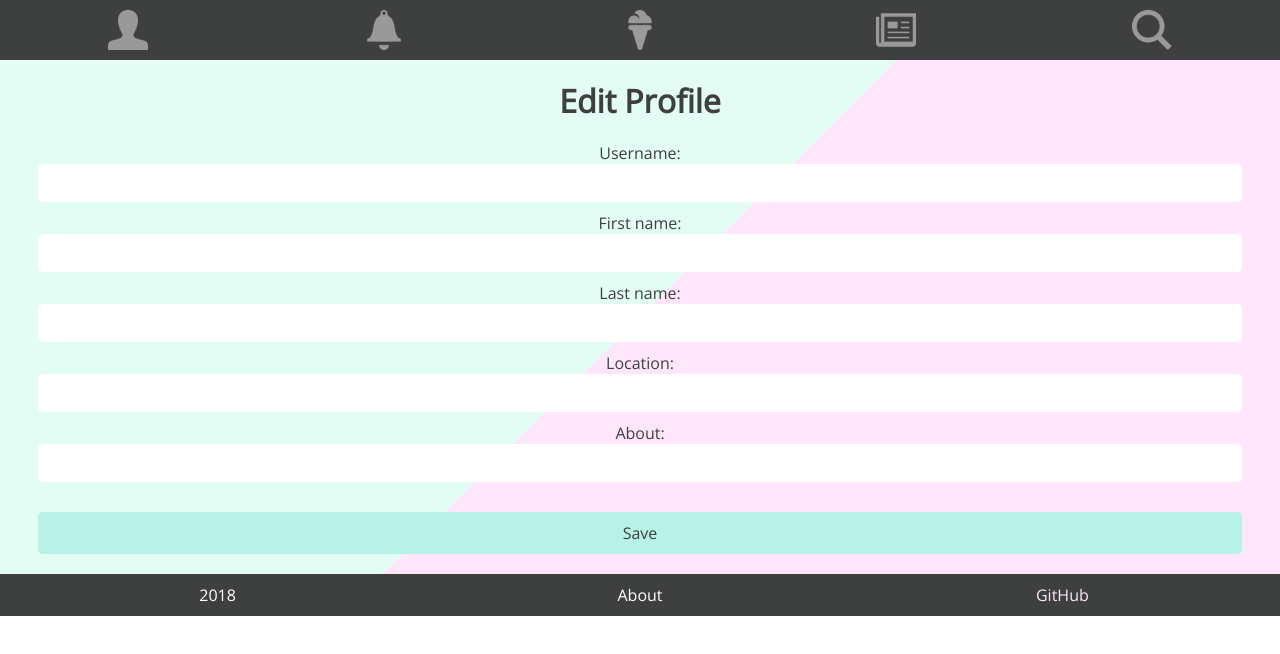
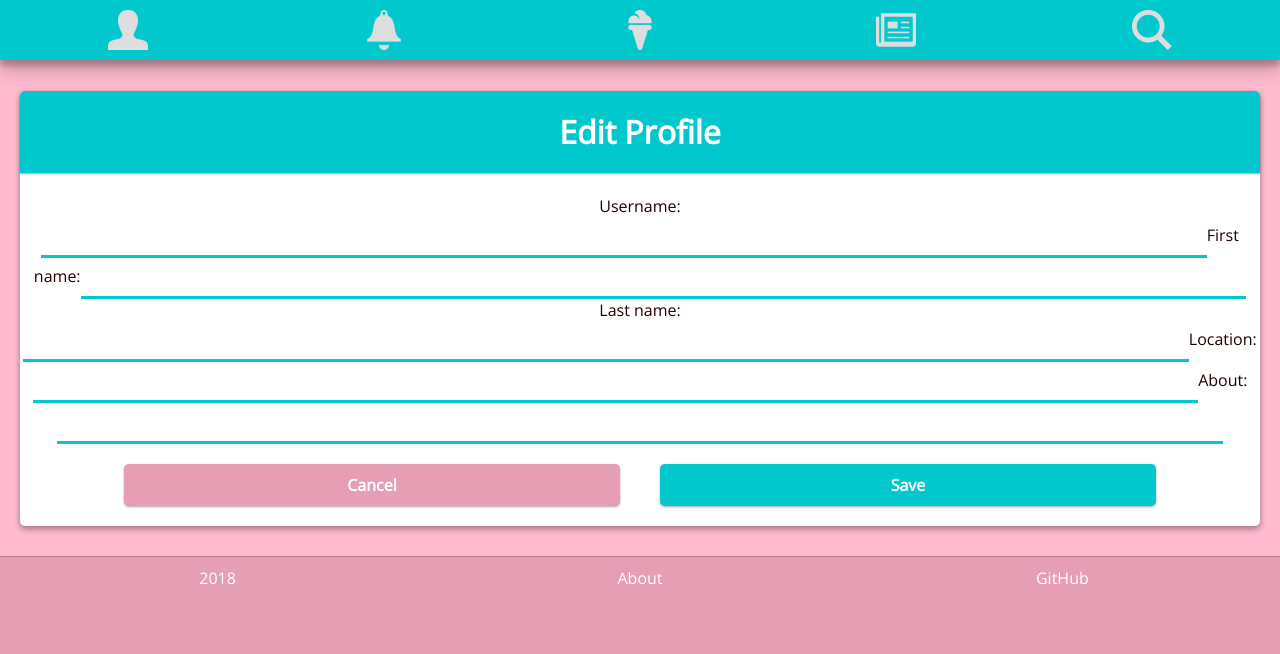
Before and after one commit to chingu-voyage4/Bears-Team-1, a React (Create React App) app: page /editprofile in a window 1280 px wide. Shown: the top 654 px of the page. Built offline with nearby package versions, Linux system fonts and the light colour scheme; no server answers.

Commit message:
Added Material Design Styling

```diff
--- a/package.json
+++ b/package.json
@@ -12,7 +12,7 @@
     "express": "^4.16.3",
     "lodash": "^4.17.5",
     "moment": "^2.22.0",
-    "mongoose": "^5.0.12",
+    "mongoose": "^5.0.13",
     "node-sass-chokidar": "^0.0.3",
     "prettier": "^1.11.1",
     "react": "^16.3.1",
@@ -41,7 +41,7 @@
     "expect": "^22.4.3",
     "husky": "^0.14.3",
     "jest": "^22.4.3",
-    "lint-staged": "^7.0.3",
+    "lint-staged": "^7.0.4",
     "mocha": "^5.0.5",
     "nodemon": "^1.17.3",
     "npm-run-all": "^4.1.2",
--- a/src/App.css
+++ b/src/App.css
@@ -3,9 +3,9 @@ body {
   padding: 0;
   font-family: "Open Sans", sans-serif;
   font-size: 16px;
-  color: #3e403f;
+  color: #200;
   line-height: 22px;
-  background: #ffffff;
+  background: #e59eb4;
 }
 
 .text-left {
@@ -87,10 +87,11 @@ body {
 }
 
 .navbar {
-  background: #3e403f;
+  background: #00c8cd;
   width: 100%;
   margin: 0;
   padding: 10px 0px 5px 0px;
+  box-shadow: 0 10px 20px rgba(0, 0, 0, 0.19), 0 6px 6px rgba(0, 0, 0, 0.23);
 }
 
 .navbar ul {
@@ -110,6 +111,7 @@ body {
 
 .navbar img {
   width: 40px;
+  filter: brightness(1.45);
 }
 
 .navbar--selected {
@@ -118,13 +120,12 @@ body {
 
 .profile {
   position: relative;
-  border-bottom: 10px solid #3e403f;
+  box-shadow: 0 3px 6px rgba(0, 0, 0, 0.16), 0 3px 6px rgba(0, 0, 0, 0.23);
 }
 
 .profile--background {
   height: 125px;
-  background: #ffffff;
-  background-image: linear-gradient(-225deg, #e3fdf5 50%, #ffe6fa 50%);
+  background: #9edfe2;
 }
 
 .profile--avatar {
@@ -134,7 +135,8 @@ body {
   border-radius: 50%;
   height: 100px;
   width: 100px;
-  background: #3e403f;
+  background: #200;
+  box-shadow: 0 10px 20px rgba(0, 0, 0, 0.1), 0 6px 6px rgba(0, 0, 0, 0.23);
 }
 
 .profile--button--edit-profile {
@@ -142,11 +144,11 @@ body {
   float: right;
   margin: 10px 3% 0px 0px;
   padding: 8px 12px;
-  background: #b8f2e6;
-  border: 0px solid #3e403f;
-  color: #3e403f;
+  background: #ffffff;
+  border: 0px solid #200;
+  color: #00c8cd;
   border-radius: 5px;
-  font-weight: normal;
+  font-weight: bold;
   font-family: "Open Sans", sans-serif;
   cursor: pointer;
 }
@@ -202,7 +204,7 @@ body {
 
 .profile--stats li a {
   text-decoration: none;
-  color: #3e403f;
+  color: #200;
 }
 
 .profile--stats-name {
@@ -212,27 +214,28 @@ body {
   font-weight: bold;
 }
 
-.profile--stats-number a {
-  font-weight: normal;
+.profile--stats-number {
+  font-weight: bold;
   text-decoration: none;
-  color: #3e403f;
+  color: #e59eb4;
+}
+
+.editprofile--container {
+  background: #ffbacf;
+  margin: 0 auto;
+  padding: 10px;
+  text-align: center;
 }
 
 .editprofile--form {
-  background: linear-gradient(-225deg, #e3fdf5 50%, #ffe6fa 50%);
-  margin: 0 auto;
+  margin: 20px 10px;
   padding: 0;
-  text-align: center;
-  color: #3e403f;
-}
-
-.editprofile {
-  margin: 0px;
-  padding: 30px 0px 30px 0px;
+  background: #ffffff;
+  border-radius: 5px;
+  box-shadow: 0 3px 6px rgba(0, 0, 0, 0.16), 0 3px 6px rgba(0, 0, 0, 0.23);
 }
 
 .editprofile--form label {
-  display: block;
   margin: 0 auto;
   padding-bottom: 10px;
 }
@@ -242,47 +245,79 @@ body {
   padding: 10px 3%;
   width: 88%;
   height: auto;
-  border: 0px solid #3e403f;
-  border-radius: 5px;
+  border: none;
+  border-bottom: 3px solid #00c8cd;
   background: #ffffff;
   resize: none;
   font-size: 16px;
-  display: block;
 }
 
 .editprofile--form label input:focus {
   outline: 0;
 }
 
-.editprofile--form--save {
+.editprofile--form--cancel {
+  display: inline-block;
   font-size: 16px;
-  width: 94%;
-  margin: 20px 0px 20px 0px;
+  width: 40%;
+  margin: 20px 20px 20px 20px;
   padding: 10px 25px;
-  background: #b8f2e6;
-  border: 0px solid #3e403f;
-  color: #3e403f;
+  background: #e59eb4;
+  border: 0px solid #200;
+  color: #ffffff;
   border-radius: 5px;
-  font-weight: normal;
+  font-weight: bold;
   font-family: "Open Sans", sans-serif;
   cursor: pointer;
+  box-shadow: 0 1px 3px rgba(0, 0, 0, 0.12), 0 1px 2px rgba(0, 0, 0, 0.24);
+}
+
+.editprofile--form--save {
+  display: inline-block;
+  font-size: 16px;
+  width: 40%;
+  margin: 20px 20px 20px 20px;
+  padding: 10px 25px;
+  background: #00c8cd;
+  border: 0px solid #200;
+  color: #ffffff;
+  border-radius: 5px;
+  font-weight: bold;
+  font-family: "Open Sans", sans-serif;
+  cursor: pointer;
+  box-shadow: 0 1px 3px rgba(0, 0, 0, 0.12), 0 1px 2px rgba(0, 0, 0, 0.24);
+}
+
+.editprofile--header {
+  padding: 30px 0px 30px 0px;
+  background: #00c8cd;
+  border-radius: 5px 5px 0 0;
+  color: #ffffff;
+  box-shadow: 0 1px 3px rgba(0, 0, 0, 0.12), 0 1px 2px rgba(0, 0, 0, 0.24);
+}
+
+.feed--container {
+  background: #ffbacf;
+  padding: 10px;
 }
 
 .feed--list {
   list-style: none;
-  background: #ffffff;
+  background: #ffbacf;
   padding: 0;
   margin: 0;
 }
 
 .feed--list-item {
-  background: #e3fdf5;
-  border-bottom: 2px solid #ffffff;
-  padding: 10px 3%;
+  background: #ffffff;
+  padding: 10px;
+  margin: 20px 10px;
+  border-radius: 5px;
+  box-shadow: 0 10px 20px rgba(0, 0, 0, 0.19), 0 6px 6px rgba(0, 0, 0, 0.23);
 }
 
 .feed--list-item:nth-child(even) {
-  background: #ffe6fa;
+  background: #ffffff;
 }
 
 .feed--avatar {
@@ -291,7 +326,7 @@ body {
   border-radius: 50%;
   height: 50px;
   width: 50px;
-  background: #3e403f;
+  background: #200;
   display: block;
   margin-right: 3%;
   margin-top: 10px;
@@ -306,10 +341,11 @@ body {
   font-size: 17.6px;
   line-height: 24.2px;
   font-weight: bold;
+  color: #00c8cd;
 }
 
 .feed--date {
-  color: #3e403f;
+  color: #666;
 }
 
 .feed--message {
@@ -345,11 +381,11 @@ body {
   display: block;
   margin: 0;
   padding: 5px 15px;
-  background: #b8f2e6;
-  border: 0px solid #3e403f;
-  color: #3e403f;
+  background: #ffffff;
+  border: 0px solid #200;
+  color: #e59eb4;
   border-radius: 5px;
-  font-weight: normal;
+  font-weight: bold;
   font-family: "Open Sans", sans-serif;
   cursor: pointer;
 }
@@ -379,7 +415,7 @@ body {
 
 .search--input:focus {
   outline: none;
-  border: 2px solid #b8f2e6;
+  border: 2px solid #00c8cd;
 }
 
 .search--container img {
@@ -415,7 +451,7 @@ body {
 }
 
 .searchResults--container:hover {
-  background-color: #f9fefd;
+  background-color: #1bf9ff;
 }
 
 .searchResults--container .avatar {
@@ -430,33 +466,43 @@ body {
 }
 
 .searchResults--list .name:hover {
-  color: #8dead7;
+  color: #00969a;
 }
 
 .searchResults--list .handle {
   color: grey;
 }
 
+.scoop--container {
+  background: #ffbacf;
+  padding: 10px;
+}
+
 .scoop {
-  background: linear-gradient(-225deg, #e3fdf5 50%, #ffe6fa 50%);
-  margin: 0 auto;
+  background: #ffffff;
+  margin: 20px 10px;
   padding: 0;
   text-align: center;
-  color: #3e403f;
+  color: #200;
+  box-shadow: 0 10px 20px rgba(0, 0, 0, 0.19), 0 6px 6px rgba(0, 0, 0, 0.23);
+  border-radius: 5px;
 }
 
-.scoop h1 {
-  margin: 0;
+.scoop--header {
   padding: 30px 0px 30px 0px;
+  background: #00c8cd;
+  border-radius: 5px 5px 0 0;
+  color: #ffffff;
+  box-shadow: 0 1px 3px rgba(0, 0, 0, 0.12), 0 1px 2px rgba(0, 0, 0, 0.24);
 }
 
 .scoop--textarea {
   margin: 0;
-  padding: 10px 3%;
-  width: 94%;
+  padding: 0;
+  width: 100%;
   height: 100px;
-  border: 0px solid #3e403f;
-  border-radius: 5px;
+  border: none;
+  border-bottom: 3px solid #00c8cd;
   background: #ffffff;
   resize: none;
   font-size: 16px;
@@ -477,27 +523,33 @@ body {
   width: 100%;
   margin: 15px 0px 30px 0px;
   padding: 10px;
-  background: #b8f2e6;
-  border: 0px solid #3e403f;
+  background: #00c8cd;
+  border: 0px solid #e59eb4;
   border-radius: 5px;
-  font-weight: normal;
+  font-weight: bold;
   font-family: "Open Sans", sans-serif;
   cursor: pointer;
   font-size: 16px;
-  color: #3e403f;
+  color: #ffffff;
+  box-shadow: 0 1px 3px rgba(0, 0, 0, 0.12), 0 1px 2px rgba(0, 0, 0, 0.24);
 }
 
 .scoop--form--submit-button:focus {
   outline: 0;
 }
 
+.scoop--characters-remaining {
+  color: #666;
+}
+
 .footer--list {
-  background: #3e403f;
+  background: #e59eb4;
   width: 100%;
   margin: 0;
   padding: 10px 0px 10px 0px;
   color: #ffffff;
   text-align: center;
+  border-top: 1px solid rgba(0, 0, 0, 0.23);
 }
 
 .footer--list ul {
@@ -519,6 +571,6 @@ body {
 }
 
 .footer--list a {
-  color: #ffe6fa;
+  color: #ffffff;
   text-decoration: none;
 }
--- a/src/App.scss
+++ b/src/App.scss
@@ -2,11 +2,13 @@
 ///// SCSS Variables
 ////////////////////////////////////////
 
-$brand-color-black: #3e403f;
+$brand-color-black: #200;
+$brand-color-gray: #666;
 $brand-color-white: #ffffff;
-$brand-color-lightgreen: #e3fdf5;
-$brand-color-green: #b8f2e6;
-$brand-color-pink: #ffe6fa;
+$brand-color-lightgreen: #9edfe2;
+$brand-color-green: #00c8cd; //00C8CD 65C6CB
+$brand-color-lightpink: #ffbacf;
+$brand-color-pink: #e59eb4;
 $brand-background-pg: linear-gradient(
   -225deg,
   $brand-color-lightgreen 50%,
@@ -35,7 +37,7 @@ body {
   font-size: $font-size;
   color: $brand-color-black;
   line-height: $line-height;
-  background: $brand-color-white;
+  background: $brand-color-pink;
 }
 
 ////////////////////////////////////////
@@ -89,10 +91,11 @@ body {
 ////////////////////////////////////////
 
 .navbar {
-  background: $brand-color-black;
+  background: $brand-color-green;
   width: 100%;
   margin: 0;
   padding: 10px 0px 5px 0px;
+  box-shadow: 0 10px 20px rgba(0, 0, 0, 0.19), 0 6px 6px rgba(0, 0, 0, 0.23);
 }
 
 .navbar ul {
@@ -112,6 +115,7 @@ body {
 
 .navbar img {
   width: 40px;
+  filter: brightness(1.45);
 }
 
 .navbar--selected {
@@ -124,13 +128,14 @@ body {
 
 .profile {
   position: relative;
-  border-bottom: 10px solid $brand-color-black;
+  //border-bottom: 10px solid $brand-color-black;
+  box-shadow: 0 3px 6px rgba(0, 0, 0, 0.16), 0 3px 6px rgba(0, 0, 0, 0.23);
 }
 
 .profile--background {
   height: 125px;
-  background: $brand-color-white;
-  background-image: $brand-background-pg;
+  background: $brand-color-lightgreen;
+  //background-image: $brand-background-pg;
 }
 
 .profile--avatar {
@@ -141,6 +146,7 @@ body {
   height: 100px;
   width: 100px;
   background: $brand-color-black;
+  box-shadow: 0 10px 20px rgba(0, 0, 0, 0.1), 0 6px 6px rgba(0, 0, 0, 0.23);
 }
 
 .profile--button--edit-profile {
@@ -148,11 +154,11 @@ body {
   float: right;
   margin: 10px 3% 0px 0px;
   padding: 8px 12px;
-  background: $brand-color-green;
+  background: $brand-color-white;
   border: 0px solid $brand-color-black;
-  color: $brand-color-black;
+  color: $brand-color-green;
   border-radius: 5px;
-  font-weight: normal;
+  font-weight: bold;
   font-family: $main-font;
   cursor: pointer;
 }
@@ -218,31 +224,32 @@ body {
   font-weight: bold;
 }
 
-.profile--stats-number a {
-  font-weight: normal;
+.profile--stats-number {
+  font-weight: bold;
   text-decoration: none;
-  color: $brand-color-black;
+  color: $brand-color-pink;
 }
 
 ////////////////////////////////////////
 ///// Edit Profile
 ////////////////////////////////////////
 
-.editprofile--form {
-  background: $brand-background-pg;
+.editprofile--container {
+  background: $brand-color-lightpink;
   margin: 0 auto;
-  padding: 0;
+  padding: 10px;
   text-align: center;
-  color: $brand-color-black;
 }
 
-.editprofile {
-  margin: 0px;
-  padding: 30px 0px 30px 0px;
+.editprofile--form {
+  margin: 20px 10px;
+  padding: 0;
+  background: $brand-color-white;
+  border-radius: 5px;
+  box-shadow: 0 3px 6px rgba(0, 0, 0, 0.16), 0 3px 6px rgba(0, 0, 0, 0.23);
 }
 
 .editprofile--form label {
-  display: block;
   margin: 0 auto;
   padding-bottom: 10px;
 }
@@ -252,51 +259,91 @@ body {
   padding: 10px 3%;
   width: 88%;
   height: auto;
-  border: 0px solid $brand-color-black;
-  border-radius: 5px;
+  border: none;
+  border-bottom: 3px solid $brand-color-green;
   background: $brand-color-white;
   resize: none;
   font-size: 16px;
-  display: block;
 }
 
 .editprofile--form label input:focus {
   outline: 0;
 }
 
+.editprofile--button-container {
+  //clear: both;
+}
+
+.editprofile--form--cancel {
+  //float: left;
+  display: inline-block;
+  font-size: $font-size;
+  width: 40%;
+  margin: 20px 20px 20px 20px;
+  padding: 10px 25px;
+  background: $brand-color-pink;
+  border: 0px solid $brand-color-black;
+  color: $brand-color-white;
+  border-radius: 5px;
+  font-weight: bold;
+  font-family: $main-font;
+  cursor: pointer;
+  box-shadow: 0 1px 3px rgba(0, 0, 0, 0.12), 0 1px 2px rgba(0, 0, 0, 0.24);
+}
+
 .editprofile--form--save {
+  //float: right;
+  display: inline-block;
   font-size: $font-size;
-  width: 94%;
-  margin: 20px 0px 20px 0px;
+  width: 40%;
+  margin: 20px 20px 20px 20px;
   padding: 10px 25px;
   background: $brand-color-green;
   border: 0px solid $brand-color-black;
-  color: $brand-color-black;
+  color: $brand-color-white;
   border-radius: 5px;
-  font-weight: normal;
+  font-weight: bold;
   font-family: $main-font;
   cursor: pointer;
+  box-shadow: 0 1px 3px rgba(0, 0, 0, 0.12), 0 1px 2px rgba(0, 0, 0, 0.24);
+}
+
+.editprofile--header {
+  padding: 30px 0px 30px 0px;
+  background: $brand-color-green;
+  border-radius: 5px 5px 0 0;
+  color: $brand-color-white;
+  box-shadow: 0 1px 3px rgba(0, 0, 0, 0.12), 0 1px 2px rgba(0, 0, 0, 0.24);
 }
 
 ////////////////////////////////////////
 ///// Feed
 ////////////////////////////////////////
 
+.feed--container {
+  background: $brand-color-lightpink;
+  padding: 10px;
+}
+
 .feed--list {
   list-style: none;
-  background: $brand-color-white;
+  background: $brand-color-lightpink;
   padding: 0;
   margin: 0;
 }
 
 .feed--list-item {
-  background: $brand-color-lightgreen;
-  border-bottom: 2px solid $brand-color-white;
-  padding: 10px 3%;
+  background: $brand-color-white;
+  padding: 10px;
+  margin: 20px 10px;
+  border-radius: 5px;
+  //border: 1px solid $brand-color-pink;
+  //border-bottom: 3px solid $brand-color-pink;
+  box-shadow: 0 10px 20px rgba(0, 0, 0, 0.19), 0 6px 6px rgba(0, 0, 0, 0.23);
 }
 
 .feed--list-item:nth-child(even) {
-  background: $brand-color-pink;
+  background: $brand-color-white;
 }
 
 .feed--avatar {
@@ -320,10 +367,11 @@ body {
   font-size: $font-size * 1.1;
   line-height: $line-height * 1.1;
   font-weight: bold;
+  color: $brand-color-green;
 }
 
 .feed--date {
-  color: $brand-color-black;
+  color: $brand-color-gray;
 }
 
 .feed--message {
@@ -359,11 +407,11 @@ body {
   display: block;
   margin: 0;
   padding: 5px 15px;
-  background: $brand-color-green;
+  background: $brand-color-white;
   border: 0px solid $brand-color-black;
-  color: $brand-color-black;
+  color: $brand-color-pink;
   border-radius: 5px;
-  font-weight: normal;
+  font-weight: bold;
   font-family: $main-font;
   cursor: pointer;
 }
@@ -460,26 +508,36 @@ body {
 ///// Scoop
 ////////////////////////////////////////
 
+.scoop--container {
+  background: $brand-color-lightpink;
+  padding: 10px;
+}
+
 .scoop {
-  background: $brand-background-pg;
-  margin: 0 auto;
+  background: $brand-color-white;
+  margin: 20px 10px;
   padding: 0;
   text-align: center;
   color: $brand-color-black;
+  box-shadow: 0 10px 20px rgba(0, 0, 0, 0.19), 0 6px 6px rgba(0, 0, 0, 0.23);
+  border-radius: 5px;
 }
 
-.scoop h1 {
-  margin: 0;
+.scoop--header {
   padding: 30px 0px 30px 0px;
+  background: $brand-color-green;
+  border-radius: 5px 5px 0 0;
+  color: $brand-color-white;
+  box-shadow: 0 1px 3px rgba(0, 0, 0, 0.12), 0 1px 2px rgba(0, 0, 0, 0.24);
 }
 
 .scoop--textarea {
   margin: 0;
-  padding: 10px 3%;
-  width: 94%;
+  padding: 0;
+  width: 100%;
   height: 100px;
-  border: 0px solid $brand-color-black;
-  border-radius: 5px;
+  border: none;
+  border-bottom: 3px solid $brand-color-green;
   background: $brand-color-white;
   resize: none;
   font-size: 16px;
@@ -501,17 +559,22 @@ body {
   margin: 15px 0px 30px 0px;
   padding: 10px;
   background: $brand-color-green;
-  border: 0px solid $brand-color-black;
+  border: 0px solid $brand-color-pink;
   border-radius: 5px;
-  font-weight: normal;
+  font-weight: bold;
   font-family: $main-font;
   cursor: pointer;
   font-size: $font-size;
-  color: $brand-color-black;
+  color: $brand-color-white;
+  box-shadow: 0 1px 3px rgba(0, 0, 0, 0.12), 0 1px 2px rgba(0, 0, 0, 0.24);
 }
 
 .scoop--form--submit-button:focus {
   outline: 0;
+}
+
+.scoop--characters-remaining {
+  color: $brand-color-gray;
 }
 
 ////////////////////////////////////////
@@ -519,12 +582,14 @@ body {
 ////////////////////////////////////////
 
 .footer--list {
-  background: $brand-color-black;
+  background: $brand-color-pink;
   width: 100%;
   margin: 0;
   padding: 10px 0px 10px 0px;
   color: $brand-color-white;
   text-align: center;
+  border-top: 1px solid rgba(0, 0, 0, 0.23);
+  //box-shadow: 0 10px 20px rgba(0,0,0,0.19), 0 6px 6px rgba(0,0,0,0.23);
 }
 
 .footer--list ul {
@@ -546,6 +611,6 @@ body {
 }
 
 .footer--list a {
-  color: $brand-color-pink;
+  color: $brand-color-white;
   text-decoration: none;
 }
--- a/src/components/EditProfile.js
+++ b/src/components/EditProfile.js
@@ -1,5 +1,6 @@
 import React, { Component } from "react";
 import axios from "axios";
+import { Link } from "react-router-dom";
 
 class EditProfile extends Component {
   constructor(props) {
@@ -67,9 +68,9 @@ class EditProfile extends Component {
 
   render() {
     return (
-      <div className="container">
+      <div className="editprofile--container">
         <form onSubmit={this.handleSubmit} className="editprofile--form">
-          <h1 className="editprofile">Edit Profile</h1>
+          <h1 className="editprofile--header">Edit Profile</h1>
           <label>
             Username:
             <input
@@ -127,12 +128,16 @@ class EditProfile extends Component {
               maxLength="200"
             />
           </label>
-
-          <input
-            type="submit"
-            value="Save"
-            className="editprofile--form--save"
-          />
+          <div className="editprofile--button-container">
+            <Link to="/">
+              <button className="editprofile--form--cancel">Cancel</button>
+            </Link>
+            <input
+              type="submit"
+              value="Save"
+              className="editprofile--form--save"
+            />
+          </div>
         </form>
       </div>
     );
--- a/src/components/Feed.js
+++ b/src/components/Feed.js
@@ -70,7 +70,7 @@ class Feed extends Component {
     const scoops = this.props.scoops;
 
     return (
-      <div className="container">
+      <div className="feed--container">
         <ol className="feed--list">
           {scoops !== null &&
             scoops.map((scoop, index) => (
--- a/src/components/Footer.js
+++ b/src/components/Footer.js
@@ -3,7 +3,7 @@ import React, { Component } from "react";
 class Footer extends Component {
   render() {
     return (
-      <div className="container">
+      <div className="footer--container">
         <ul className="footer--list">
           <li>2018</li>
           <li>About</li>
--- a/src/components/Profile.js
+++ b/src/components/Profile.js
@@ -14,14 +14,14 @@ class Profile extends Component {
     const profile = this.props.profile;
 
     return (
-      <div className="container">
+      <div className="">
         <div className="profile">
           <div className="profile--background" />
           <div>
             <a className="profile--avatar" />
             <Link to="editprofile">
               <button className="profile--button--edit-profile">
-                Edit profile
+                Edit Profile
               </button>
             </Link>
             <Logout />
```
Also changed, not shown: src/components/Scoop.js (+7 -2 lines), 1 other file (tests, documents, lock files or other folders).
